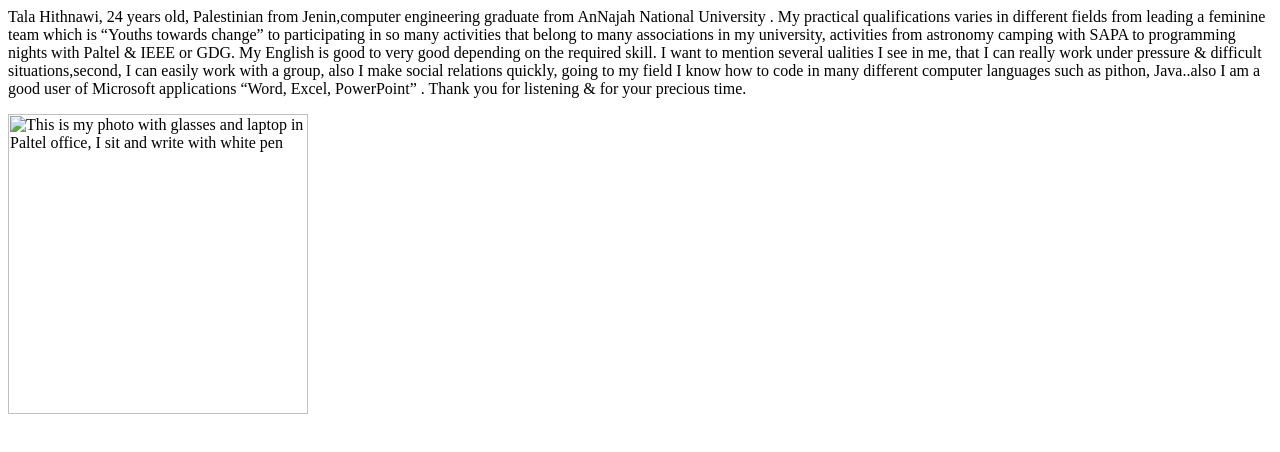
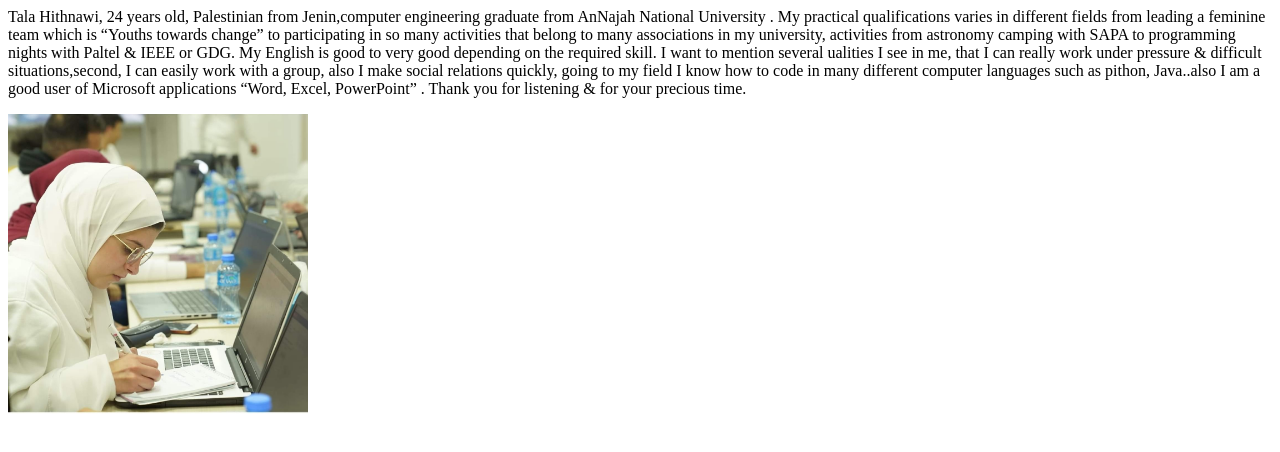
Before and after one commit to Tala99/Task2, a plain HTML site: page index.html in a window 1280 px wide. Drawn offline with Linux system fonts and the light colour scheme.

Commit message:
Update index.html

```diff
--- a/index.html
+++ b/index.html
@@ -8,4 +8,4 @@
     Java..also I am a good user of Microsoft applications “Word, Excel, PowerPoint” .
     Thank you for listening & for your precious time.</p>
 
-    <img src="Img/PersonalPhoto/MyPhoto.jpg" alt="This is my photo with glasses and laptop in Paltel office, I sit and write with white pen" height="300px" width="300px"/>
+    <img src="Img/MyPhoto.jpg" alt="This is my photo with glasses and laptop in Paltel office, I sit and write with white pen" height="300px" width="300px"/>
```
